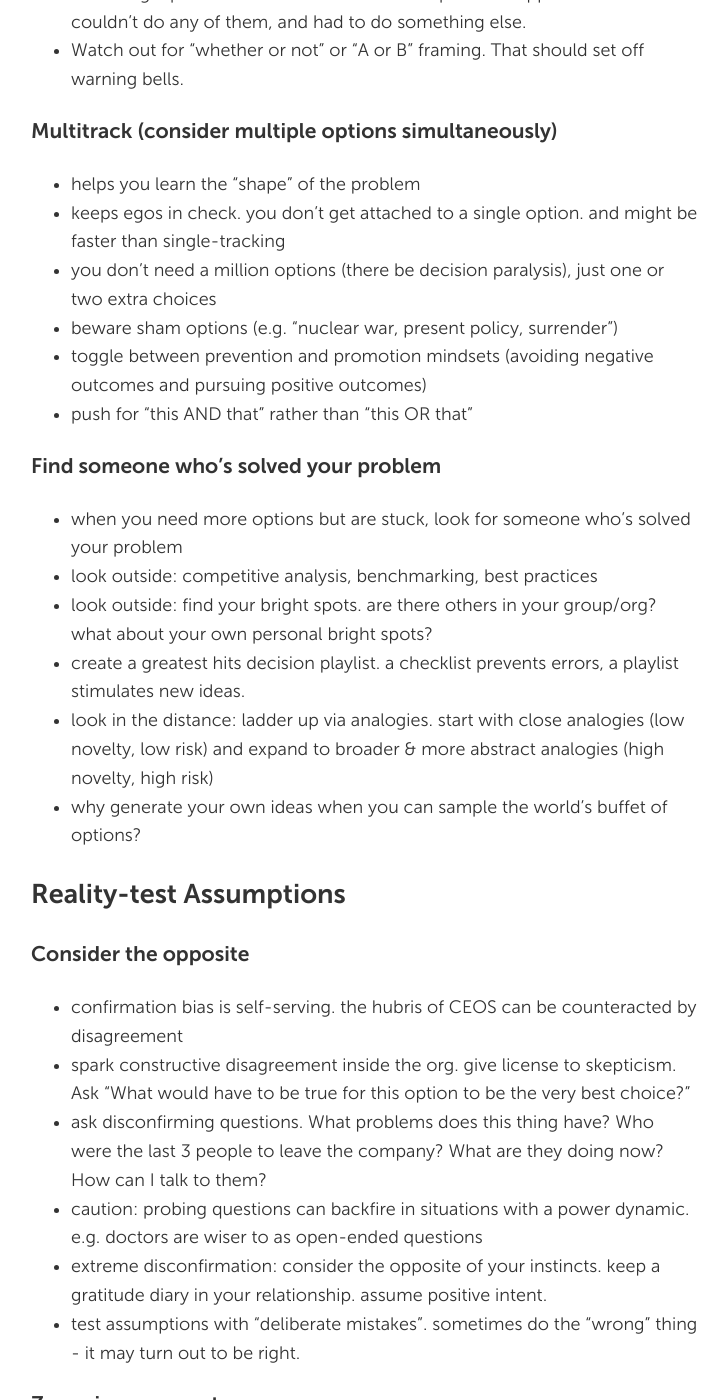
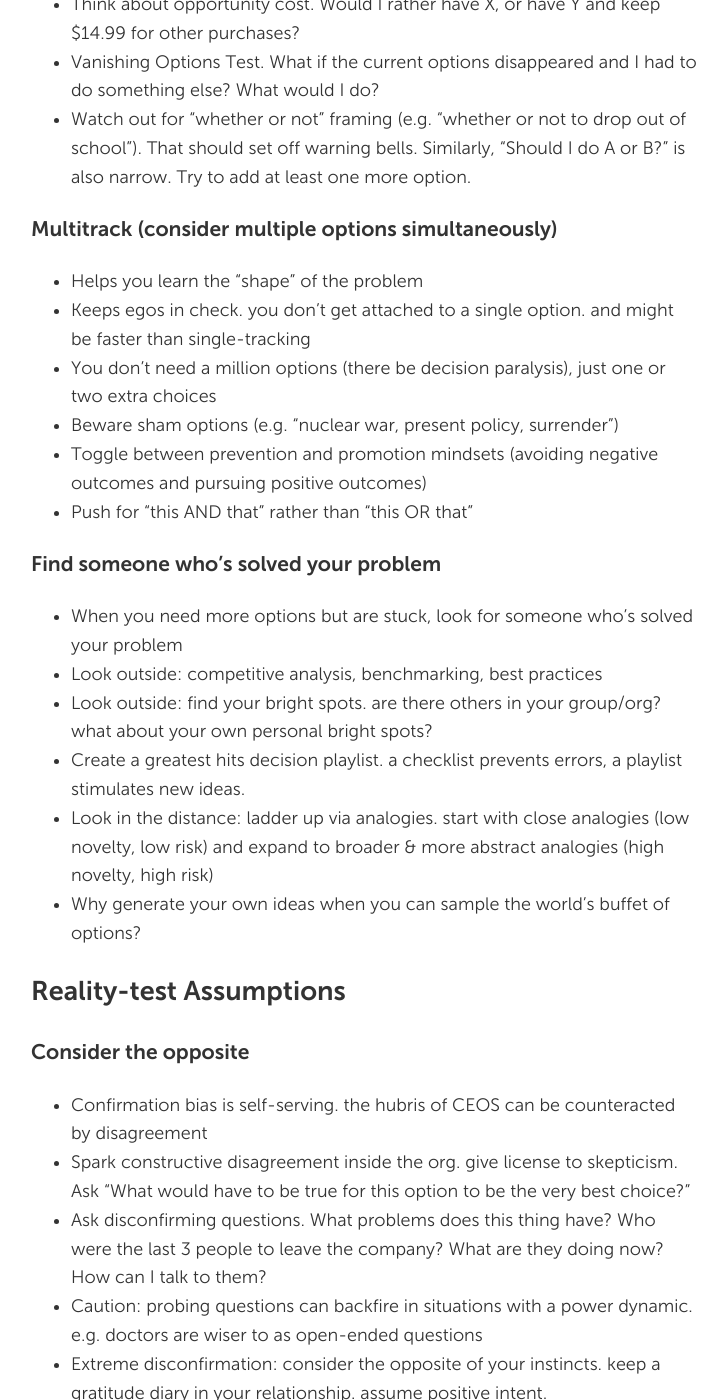
Before and after one commit to lyoshenka/grin.io, a Jekyll site: the page built from _posts/2019-07-01-decisive.md, in a window 1280 px wide and 1400 px high, scrolled down 1556 px. Shown: the whole window, without its empty margins (275-1003 px from the left). Built offline with Jekyll 4.4.1, drawn with Linux system fonts in a browser that asks for light colours; comment, search, counter and statistics services are not loaded; some of the changed text lies outside the part shown.

Commit message:
update decisive summary

```diff
--- a/_posts/2019-07-01-decisive.md
+++ b/_posts/2019-07-01-decisive.md
@@ -1,85 +1,88 @@
 ---
-title: Decisive book summary
+title: Decisive Summary
 tags: [summary, book, decisionmaking]
 ---
 
+My summary of [Decisive](https://heathbrothers.com/books/decisive/), a book about a process for making better decisions.
+
 ## The express version
 
-1. Widen: Add one more option to your consideration set. (If you can’t think of one easily, look for someone who’s solved your problem, via your network of contacts or a simple Internet search.)
+1. Widen Options: Add one more option to your consideration set. (If you can’t think of one easily, look for someone who’s solved your problem, via your network of contacts or a simple Internet search.)
 2. Reality-Test: Call one expert who can educate you about the “base rates” in your situation (for example, odds of success or typical timelines).
 3. Attain Distance: Resolve tough dilemmas by asking which option best fits your core priorities or what someone else (a friend or your successor) should do.
 4. Prepare: Bookend the future—spend an hour thinking about what could go wrong and what could go right, and then do something to prepare for both contingencies.
 
-## Four Villains
+## Problem: The Four Villains
 
-- narrow framing (x OR y)
-- confirmation bias
-- short-term emotion bias
-- overconfidence
+- Narrow framing (A or B)
+- Confirmation bias
+- Short-term emotion bias
+- Overconfidence
 
 ## Intuition
 
-Intuition is only accurate in domains where it has been carefully trained. To train intuition requires a predictable environment where you get lots of repetition and quick feedback on your choices. (For a longer discussion of this issue, see the endnotes section.)
+Intuition is only accurate in domains where it has been carefully trained. Training intuition requires a "kind" environment - one that is predictable, where you get lots of repetition and quick feedback on your choices. See book endnotes for more on this.
 
-## WRAP
+## Solution: The WRAP Process
 
-- widen your options
-- reality-test assumptions
-- attain distance before deciding
-- prepare to be wrong
+- Widen your options
+- Reality-test assumptions
+- Attain distance before deciding
+- Prepare to be wrong
 
 ## Widen Your Options
 
 ### Avoid a narrow frame
 
-- Think about opportunity cost. Would I rather have X, or Y and keep $14.99 for other purchases?
-- Vanishing Options Test. What if the current options disappeared? What if I couldn't do any of them, and had to do something else.
-- Watch out for "whether or not" or "A or B" framing. That should set off warning bells.
+- Think about opportunity cost. Would I rather have X, or have Y and keep $14.99 for other purchases?
+- Vanishing Options Test. What if the current options disappeared and I had to do something else? What would I do?
+- Watch out for "whether or not" framing (e.g. "whether or not to drop out of school"). That should set off warning bells. Similarly,
+  "Should I do A or B?" is also narrow. Try to add at least one more option.
 
 ### Multitrack (consider multiple options simultaneously)
 
-- helps you learn the "shape" of the problem
-- keeps egos in check. you don't get attached to a single option. and might be faster than single-tracking
-- you don't need a million options (there be decision paralysis), just one or two extra choices
-- beware sham options (e.g. "nuclear war, present policy, surrender")
-- toggle between prevention and promotion mindsets (avoiding negative outcomes and pursuing positive outcomes)
-- push for "this AND that" rather than "this OR that"
+- Helps you learn the "shape" of the problem
+- Keeps egos in check. you don't get attached to a single option. and might be faster than single-tracking
+- You don't need a million options (there be decision paralysis), just one or two extra choices
+- Beware sham options (e.g. "nuclear war, present policy, surrender")
+- Toggle between prevention and promotion mindsets (avoiding negative outcomes and pursuing positive outcomes)
+- Push for "this AND that" rather than "this OR that"
 
 ### Find someone who's solved your problem
 
-- when you need more options but are stuck, look for someone who's solved your problem
-- look outside: competitive analysis, benchmarking, best practices
-- look outside: find your bright spots. are there others in your group/org? what about your own personal bright spots?
-- create a greatest hits decision playlist. a checklist prevents errors, a playlist stimulates new ideas.
-- look in the distance: ladder up via analogies. start with close analogies (low novelty, low risk) and expand to broader & more abstract analogies (high novelty, high risk)
-- why generate your own ideas when you can sample the world's buffet of options?
+- When you need more options but are stuck, look for someone who's solved your problem
+- Look outside: competitive analysis, benchmarking, best practices
+- Look outside: find your bright spots. are there others in your group/org? what about your own personal bright spots?
+- Create a greatest hits decision playlist. a checklist prevents errors, a playlist stimulates new ideas.
+- Look in the distance: ladder up via analogies. start with close analogies (low novelty, low risk) and expand to broader & more abstract analogies (high novelty, high risk)
+- Why generate your own ideas when you can sample the world's buffet of options?
 
 ## Reality-test Assumptions
 
 ### Consider the opposite
 
-- confirmation bias is self-serving. the hubris of CEOS can be counteracted by disagreement
-- spark constructive disagreement inside the org. give license to skepticism. Ask "What would have to be true for this option to be the very best choice?"
-- ask disconfirming questions. What problems does this thing have? Who were the last 3 people to leave the company? What are they doing now? How can I talk to them?
-- caution: probing questions can backfire in situations with a power dynamic. e.g. doctors are wiser to as open-ended questions
-- extreme disconfirmation: consider the opposite of your instincts. keep a gratitude diary in your relationship. assume positive intent.
-- test assumptions with "deliberate mistakes". sometimes do the "wrong" thing - it may turn out to be right.
+- Confirmation bias is self-serving. the hubris of CEOS can be counteracted by disagreement
+- Spark constructive disagreement inside the org. give license to skepticism. Ask "What would have to be true for this option to be the very best choice?"
+- Ask disconfirming questions. What problems does this thing have? Who were the last 3 people to leave the company? What are they doing now? How can I talk to them?
+- Caution: probing questions can backfire in situations with a power dynamic. e.g. doctors are wiser to as open-ended questions
+- Extreme disconfirmation: consider the opposite of your instincts. keep a gratitude diary in your relationship. assume positive intent.
+- Test assumptions with "deliberate mistakes". sometimes do the "wrong" thing - it may turn out to be right.
 
 ### Zoom in, zoom out
 
-- we should trust "averages" (aka base rates) over our instincts much more than we do
-- experts are great at estimating base rates (and helping you find the right base rate for your situation) but terrible at making specific predictions
-- remember to start with the outside view
+- We should trust "averages" (aka base rates) over our instincts much more than we do
+- Experts are great at estimating base rates (and helping you find the right base rate for your situation) but terrible at making specific predictions
+- Remember to start with the outside view
 - ... but also get a close up (inside view) to add nuance. go to the genba. stay in touch with reality
 
 ### Ooch (run a small experiment to test a theory)
 
-- try to dip a toe in before jumping headfirst
-- especially useful because we're awful at predicting the future
-- common in the startup world (mvp, customer dev, testing)
-- caveat: ooching is counterproductive when you need to commit. if you know what to do but are dreading it, don't ooch, just commit.
-- hiring: don't try to predict success. try to get a work sample or a trial run.
-- why ever predict when you can know?
+- Try to dip a toe in before jumping headfirst
+- Especially useful because we're awful at predicting the future
+- Common in the startup world (mvp, customer dev, testing)
+- Caveat: ooching is counterproductive when you need to commit. if you know what to do but are dreading it, don't ooch, just commit.
+- Hiring: don't try to predict success. try to get a work sample or a trial run.
+- Why ever predict when you can know?
 
 ## Attain Distance Before Deciding
 
```
Also changed, not shown: _posts/2019-01-07-mind-trick-for-writing-more.md (+1 -1 lines).
